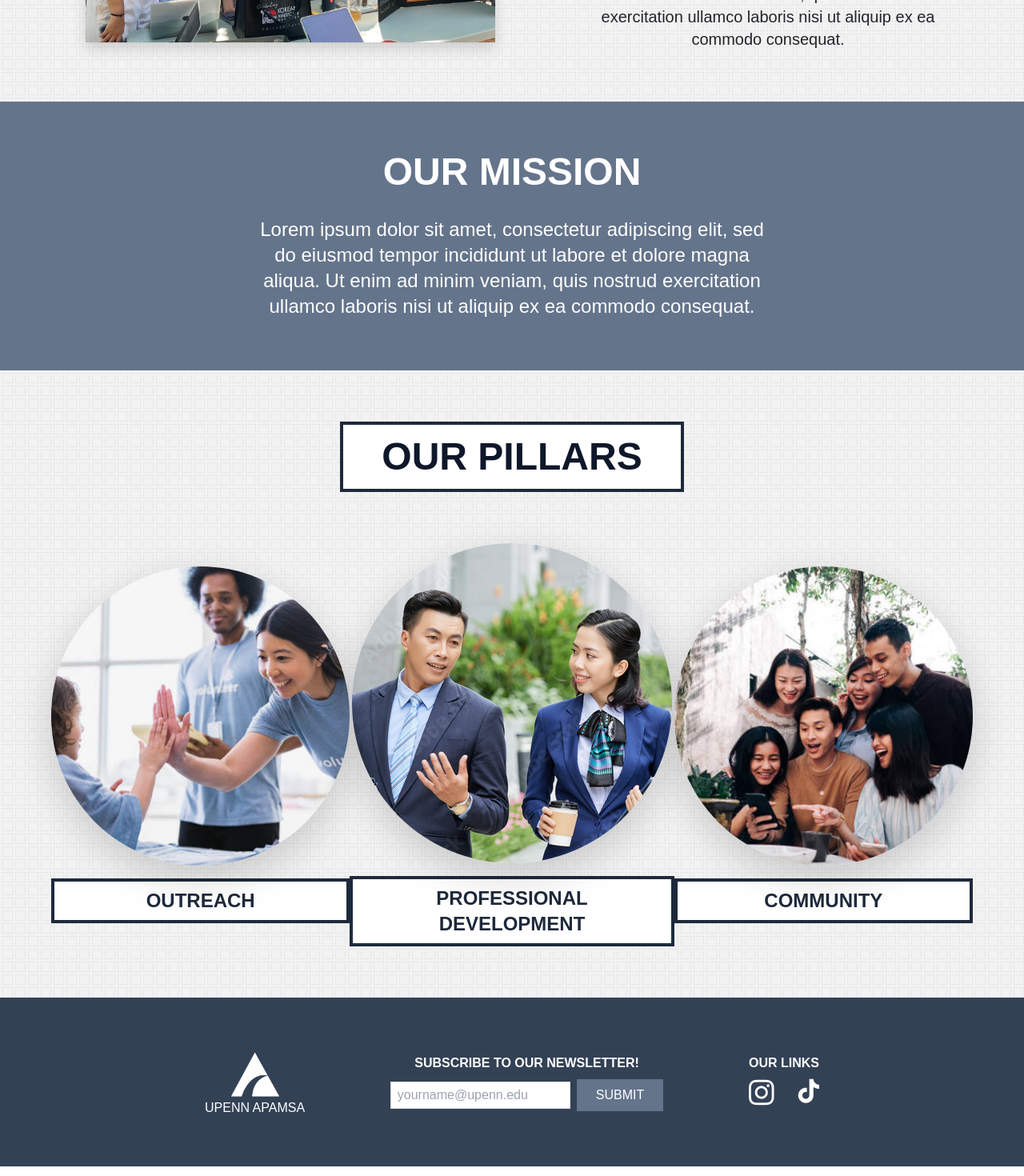
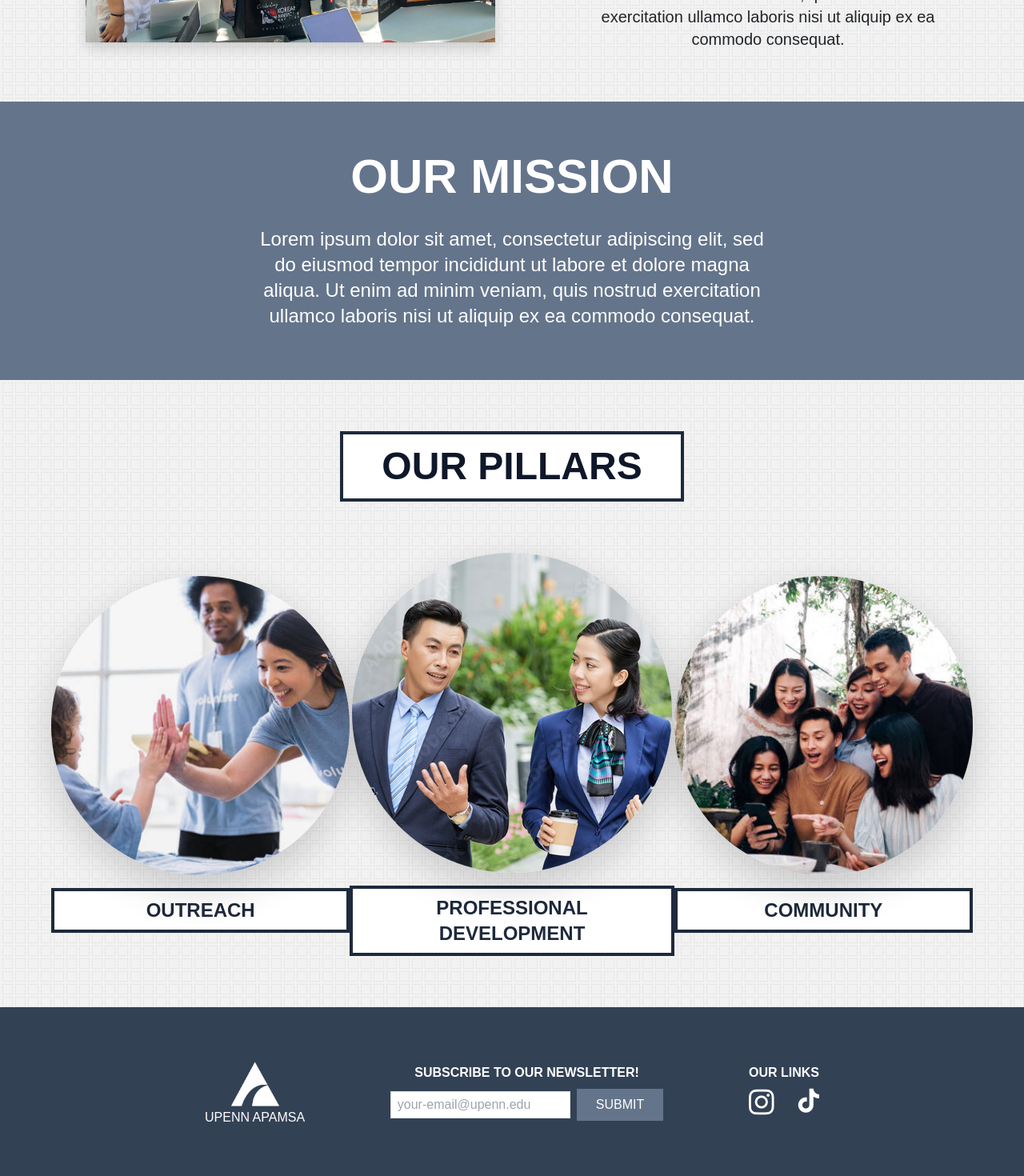
Before and after one commit to victorzhu1/apamsa-website, a React (Create React App) app in the folder client/: page / in a window 1280 px wide. Shown: the part 1129-2599 px from the top of the page at 80% size. Built offline with nearby package versions, Linux system fonts and the light colour scheme.

Commit message:
fixed react warning messages

```diff
--- a/client/src/components/Footer.tsx
+++ b/client/src/components/Footer.tsx
@@ -30,7 +30,7 @@ export default function Footer() {
                       type='email'
                       value={email}
                       onChange={handleInputChange}
-                      placeholder='yourname@upenn.edu'
+                      placeholder='your-email@upenn.edu'
                       className='border border-gray-300 px-2 py-1 mr-2 text-slate-800'
                     />
                     <button
--- a/client/src/pages/Home.tsx
+++ b/client/src/pages/Home.tsx
@@ -95,7 +95,7 @@ export function Home () {
                     </div>
                 </div>
                 <div className="mission-info-container bg-slate-500 py-16 flex flex-col text-center text-white">
-                    <h1 className="text-4xl md:text-5xl font-bold mb-8"> OUR MISSION </h1>
+                    <h1 className="text-4xl md:text-6xl font-bold mb-8"> OUR MISSION </h1>
                     <p className="w-2/3 md:w-1/2 mx-auto text-lg md:text-2xl">Lorem ipsum dolor sit amet, consectetur adipiscing elit, sed do eiusmod tempor incididunt
                         ut labore et dolore magna aliqua. Ut enim ad minim veniam, quis nostrud exercitation ullamco
                         laboris nisi ut aliquip ex ea commodo consequat.
@@ -115,7 +115,7 @@ export function Home () {
                         >
                             <img
                                 src='/images/outreach-new.jpeg'
-                                alt='image'
+                                alt='outreach'
                                 className='rounded-full shadow-lg mb-3 transition-transform transform-gpu hover:scale-105 cursor-pointer'
                             />
                         </div>
@@ -134,7 +134,7 @@ export function Home () {
                         >
                             <img
                                 src='/images/professional-new.jpeg'
-                                alt='image'
+                                alt='professional'
                                 className='rounded-full shadow-lg mb-3 transition-transform transform-gpu hover:scale-105 cursor-pointer'
                             />
                         </div>
@@ -153,7 +153,7 @@ export function Home () {
                         >
                             <img
                                 src='/images/community-new.jpeg'
-                                alt='image'
+                                alt='community'
                                 className='rounded-full shadow-lg mb-3 transition-transform transform-gpu hover:scale-105 cursor-pointer'
                             />
                         </div>
--- a/client/src/pages/Join.tsx
+++ b/client/src/pages/Join.tsx
@@ -31,7 +31,8 @@ export function Join() {
                             ut labore et dolore magna aliqua. Ut enim ad minim veniam, quis nostrud exercitation ullamco
                             laboris nisi ut aliquip ex ea commodo consequat.
                         </p>
-                        <a role="button" href="https://www.google.com" target="_blank" className="inline-block md:w-2/3 border-2 border-slate-800 cursor-pointer px-4 py-3
+                        <a role="button" href="https://www.google.com" target="_blank" rel="noreferrer"
+                        className="inline-block md:w-2/3 border-2 border-slate-800 cursor-pointer px-4 py-3
                         text-center text-md font-semibold uppercase text-slate-800 transition duration-200 ease-in-out
                         hover:bg-opacity-25 hover:bg-slate-900">
                             Sign up form!
```
